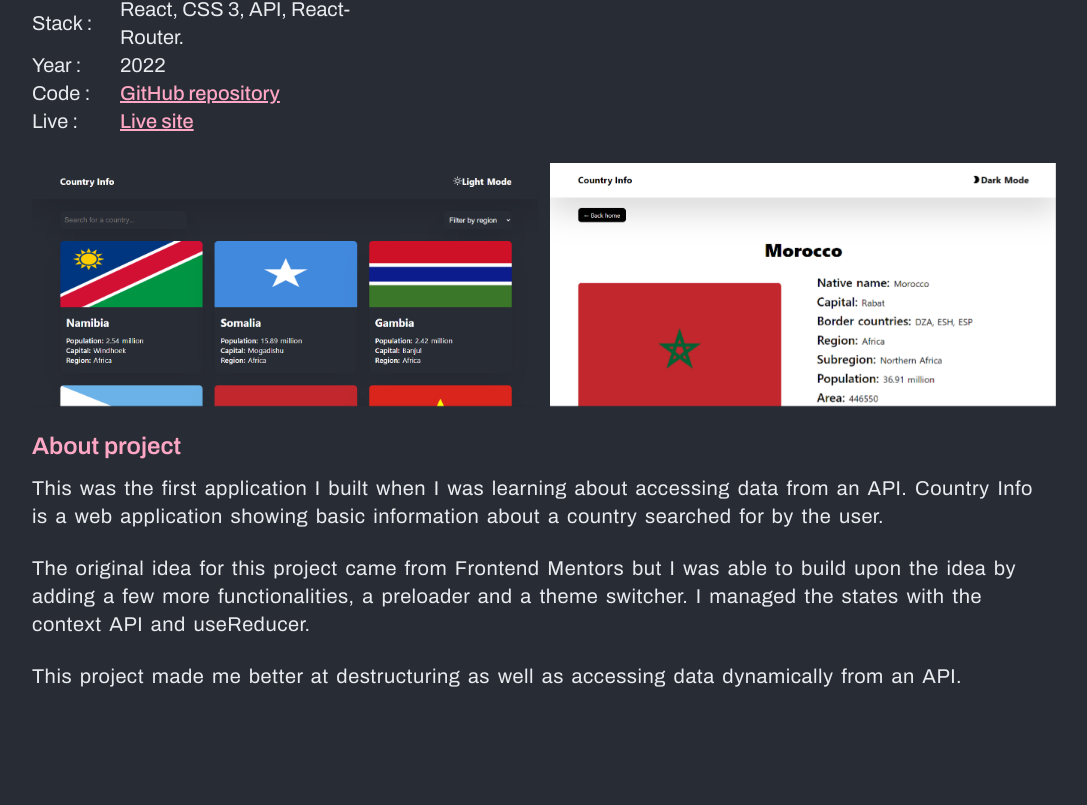
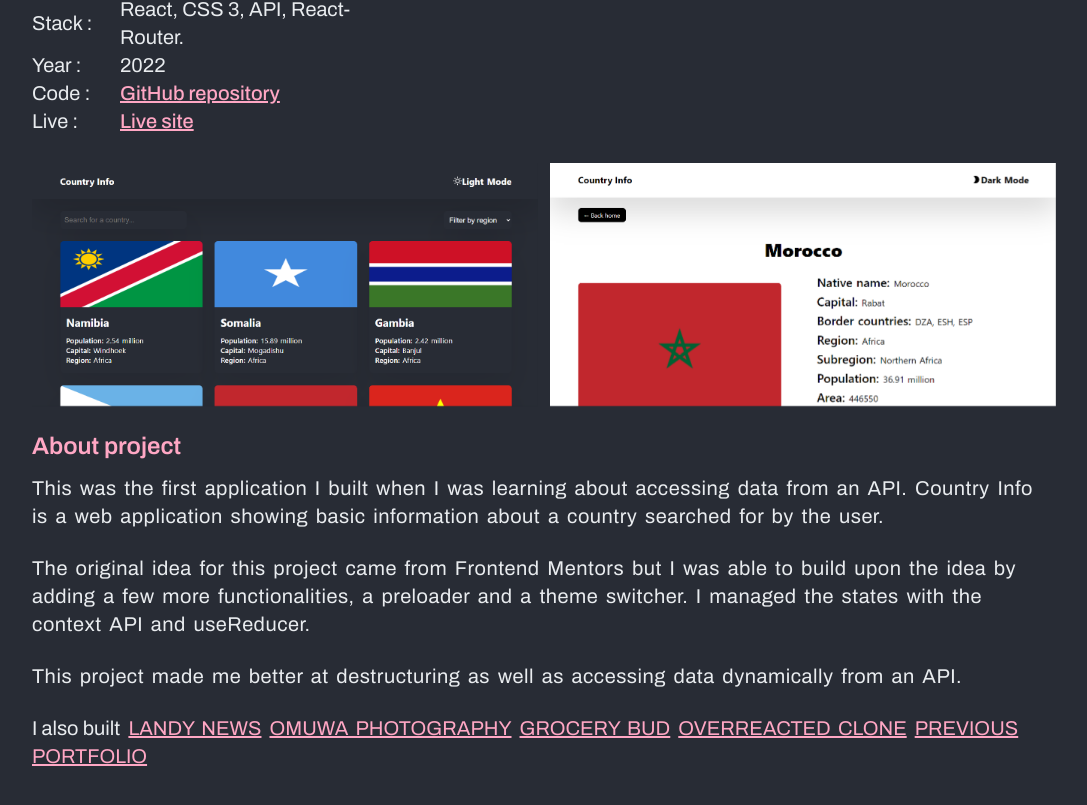
Before and after one commit to shokes/Personal-website, a React (Create React App) app: page /work/1 in a window 1280 px wide. Shown: the part 353-1158 px from the top of the page, without its empty margins (96-1183 px from the left). Before the commit the page ends 1107 px from the top, so only its background shows below. Built offline with nearby package versions, Linux system fonts and the light colour scheme.

Commit message:
link to other projects in single project ccomponent

```diff
--- a/src/Pages/SingleWorkMore.js
+++ b/src/Pages/SingleWorkMore.js
@@ -119,6 +119,22 @@ const SingleWorkMore = function () {
         >
           <p> {para3} </p>
         </Slide>
+        <p className='text-text-color text-xl'>
+          <span className='mr-1'> I also built </span>
+          {projects
+            .filter((item) => +id !== item.id)
+            .map((item) => {
+              return (
+                <Link
+                  to={`/work/${item.id}`}
+                  key={item.id}
+                  className='mb-6 mr-2 text-text-link uppercase  para underline'
+                >
+                  {item.title}
+                </Link>
+              );
+            })}
+        </p>
       </div>
       <GoToTop />
     </section>
```
